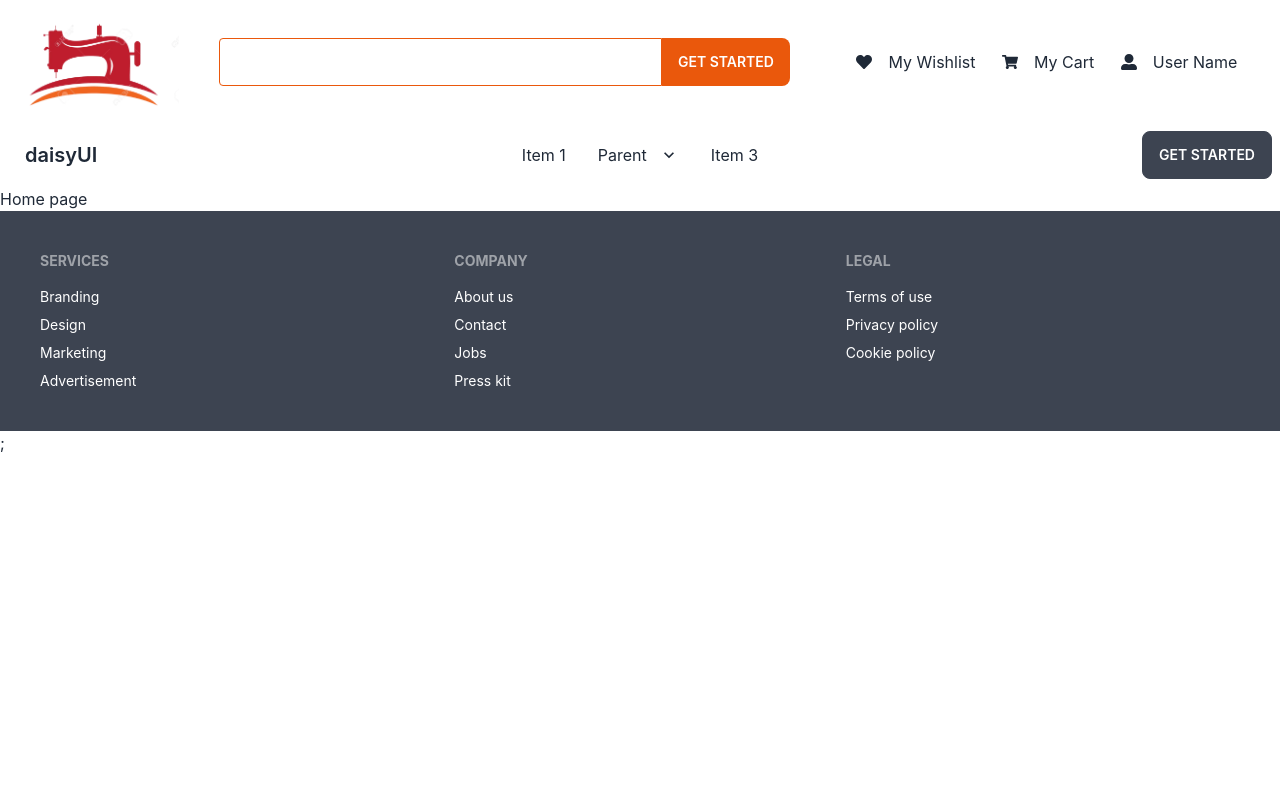
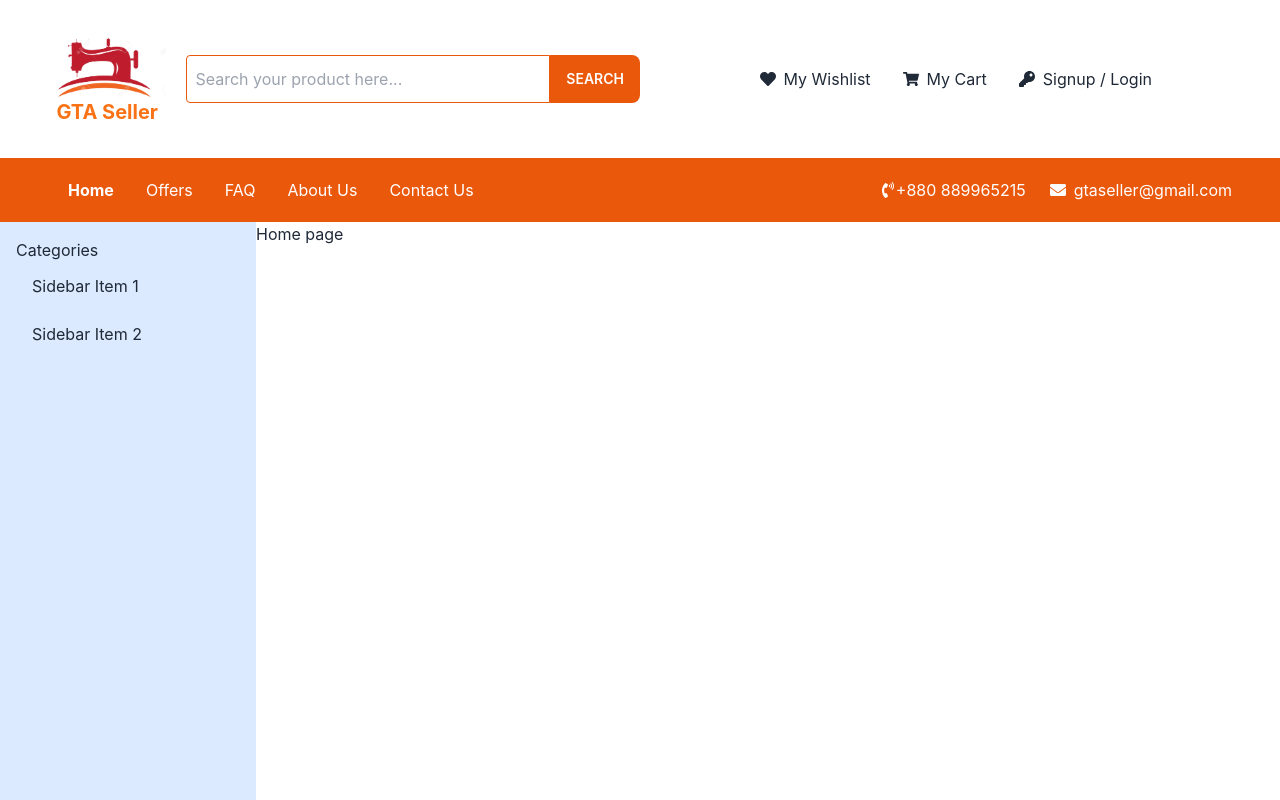
Before and after one commit to Shah-Md-Jihan/germents-accessories-seller-client, a React (Create React App) app: page / in a window 1280 px wide. Shown: the top 800 px of the page. Built offline with nearby package versions, Linux system fonts and the light colour scheme; no server answers.

Commit message:
dashboard layout and firebase authentication system installed

```diff
--- a/package.json
+++ b/package.json
@@ -7,6 +7,7 @@
     "@testing-library/react": "^13.4.0",
     "@testing-library/user-event": "^13.5.0",
     "daisyui": "^2.46.0",
+    "firebase": "^9.15.0",
     "react": "^18.2.0",
     "react-dom": "^18.2.0",
     "react-icons": "^4.7.1",
--- /dev/null
+++ b/src/Pages/Dashboard/Dashboard.js
@@ -0,0 +1,11 @@
+import React from "react";
+
+const Dashboard = () => {
+  return (
+    <div>
+      <h1 className="text-xl">Welcome to admin dashboard!</h1>
+    </div>
+  );
+};
+
+export default Dashboard;
--- /dev/null
+++ b/src/Pages/Login.js
@@ -0,0 +1,22 @@
+import React from "react";
+
+const Login = () => {
+  return (
+    <div>
+      <div className="card w-96 bg-base-100 shadow-xl">
+        <figure>
+          <img src="https://placeimg.com/400/225/arch" alt="Shoes" />
+        </figure>
+        <div className="card-body">
+          <h2 className="card-title">Shoes!</h2>
+          <p>If a dog chews shoes whose shoes does he choose?</p>
+          <div className="card-actions justify-end">
+            <button className="btn btn-primary">Buy Now</button>
+          </div>
+        </div>
+      </div>
+    </div>
+  );
+};
+
+export default Login;
--- /dev/null
+++ b/src/contexts/AuthProvider.js
@@ -0,0 +1,63 @@
+import { createContext, useEffect, useState } from "react";
+import {
+  createUserWithEmailAndPassword,
+  getAuth,
+  onAuthStateChanged,
+  signInWithEmailAndPassword,
+  signInWithPopup,
+  signOut,
+  updateProfile,
+} from "firebase/auth";
+import app from "../firebase/firebase.config";
+
+export const AuthContext = createContext();
+const auth = getAuth(app);
+
+const AuthProvider = ({ children }) => {
+  const [loader, setLoader] = useState(true);
+  const [user, setUser] = useState(null);
+
+  const createUser = (email, password) => {
+    setLoader(true);
+    return createUserWithEmailAndPassword(auth, email, password);
+  };
+
+  const login = (email, password) => {
+    setLoader(true);
+    return signInWithEmailAndPassword(auth, email, password);
+  };
+
+  const updateUser = (userInfo) => {
+    return updateProfile(auth.currentUser, userInfo);
+  };
+
+  const googleLogin = (provider) => {
+    return signInWithPopup(auth, provider);
+  };
+
+  const logOut = () => {
+    setLoader(true);
+    return signOut(auth);
+  };
+
+  useEffect(() => {
+    const unsubscribe = onAuthStateChanged(auth, (currentUser) => {
+      setUser(currentUser);
+      setLoader(false);
+    });
+    return () => unsubscribe();
+  }, []);
+
+  const authInfo = {
+    createUser,
+    login,
+    updateUser,
+    googleLogin,
+    logOut,
+    user,
+    loader,
+  };
+  return <AuthContext.Provider value={authInfo}>{children}</AuthContext.Provider>;
+};
+
+export default AuthProvider;
--- /dev/null
+++ b/src/firebase/firebase.config.js
@@ -0,0 +1,18 @@
+// Import the functions you need from the SDKs you need
+import { initializeApp } from "firebase/app";
+// TODO: Add SDKs for Firebase products that you want to use
+// https://firebase.google.com/docs/web/setup#available-libraries
+
+// Your web app's Firebase configuration
+const firebaseConfig = {
+  apiKey: process.env.REACT_APP_apiKey,
+  authDomain: process.env.REACT_APP_authDomain,
+  projectId: process.env.REACT_APP_projectId,
+  storageBucket: process.env.REACT_APP_storageBucket,
+  messagingSenderId: process.env.REACT_APP_messagingSenderId,
+  appId: process.env.REACT_APP_appId,
+};
+
+// Initialize Firebase
+const app = initializeApp(firebaseConfig);
+export default app;
--- a/src/index.js
+++ b/src/index.js
@@ -1,13 +1,16 @@
-import React from 'react';
-import ReactDOM from 'react-dom/client';
-import './index.css';
-import App from './App';
-import reportWebVitals from './reportWebVitals';
+import React from "react";
+import ReactDOM from "react-dom/client";
+import "./index.css";
+import App from "./App";
+import reportWebVitals from "./reportWebVitals";
+import AuthProvider from "./contexts/AuthProvider";
 
-const root = ReactDOM.createRoot(document.getElementById('root'));
+const root = ReactDOM.createRoot(document.getElementById("root"));
 root.render(
   <React.StrictMode>
-    <App />
+    <AuthProvider>
+      <App />
+    </AuthProvider>
   </React.StrictMode>
 );
 
--- a/src/layouts/Main.js
+++ b/src/layouts/Main.js
@@ -7,7 +7,27 @@ const Main = () => {
   return (
     <div>
       <Header></Header>
-      <Outlet></Outlet>
+
+      <div className="drawer drawer-mobile">
+        <input id="side_bar" type="checkbox" className="drawer-toggle" />
+        <div className="drawer-content">
+          {/* Page content here */}
+          <Outlet></Outlet>
+        </div>
+        <div className="drawer-side">
+          <label htmlFor="side_bar" className="drawer-overlay"></label>
+          <ul className="menu p-4 w-64 bg-blue-100 text-base-content">
+            <h1>Categories</h1>
+            <li>
+              <a>Sidebar Item 1</a>
+            </li>
+            <li>
+              <a>Sidebar Item 2</a>
+            </li>
+          </ul>
+        </div>
+      </div>
+
       <Footer></Footer>
     </div>
   );
--- a/src/shared/Navbar.js
+++ b/src/shared/Navbar.js
@@ -1,9 +1,35 @@
-import React from "react";
+import React, { useContext } from "react";
+import { FaEnvelope, FaPhoneVolume } from "react-icons/fa";
+import { Link } from "react-router-dom";
+import { AuthContext } from "../contexts/AuthProvider";
 
 const Navbar = () => {
+  const { user } = useContext(AuthContext);
+  console.log(user);
+  const menus = (
+    <React.Fragment>
+      <li>
+        <Link to={"/"} className="font-bold">
+          Home
+        </Link>
+      </li>
+      <li>
+        <a>Offers</a>
+      </li>
+      <li>
+        <a>FAQ</a>
+      </li>
+      <li>
+        <a>About Us</a>
+      </li>
+      <li>
+        <a>Contact Us</a>
+      </li>
+    </React.Fragment>
+  );
   return (
     <nav>
-      <div className="navbar bg-base-100">
+      <div className="navbar bg-orange-600 text-white lg:px-12">
         <div className="navbar-start">
           <div className="dropdown">
             <label tabIndex={0} className="btn btn-ghost lg:hidden">
@@ -11,61 +37,28 @@ const Navbar = () => {
                 <path strokeLinecap="round" strokeLinejoin="round" strokeWidth="2" d="M4 6h16M4 12h8m-8 6h16" />
               </svg>
             </label>
-            <ul tabIndex={0} className="menu menu-compact dropdown-content mt-3 p-2 shadow bg-base-100 rounded-box w-52">
-              <li>
-                <a>Item 1</a>
-              </li>
-              <li tabIndex={0}>
-                <a className="justify-between">
-                  Parent
-                  <svg className="fill-current" xmlns="http://www.w3.org/2000/svg" width="24" height="24" viewBox="0 0 24 24">
-                    <path d="M8.59,16.58L13.17,12L8.59,7.41L10,6L16,12L10,18L8.59,16.58Z" />
-                  </svg>
-                </a>
-                <ul className="p-2">
-                  <li>
-                    <a>Submenu 1</a>
-                  </li>
-                  <li>
-                    <a>Submenu 2</a>
-                  </li>
-                </ul>
-              </li>
-              <li>
-                <a>Item 3</a>
-              </li>
+            <ul tabIndex={0} className="menu menu-compact dropdown-content p-2 shadow bg-orange-600 rounded-0 w-52">
+              {menus}
             </ul>
           </div>
-          <a className="btn btn-ghost normal-case text-xl">daisyUI</a>
+
+          <div className="navbar-center hidden lg:flex lg:mr-auto">
+            <ul className="menu menu-horizontal px-1">{menus}</ul>
+          </div>
         </div>
-        <div className="navbar-center hidden lg:flex">
-          <ul className="menu menu-horizontal px-1">
-            <li>
-              <a>Item 1</a>
-            </li>
-            <li tabIndex={0}>
-              <a>
-                Parent
-                <svg className="fill-current" xmlns="http://www.w3.org/2000/svg" width="20" height="20" viewBox="0 0 24 24">
-                  <path d="M7.41,8.58L12,13.17L16.59,8.58L18,10L12,16L6,10L7.41,8.58Z" />
-                </svg>
-              </a>
-              <ul className="p-2">
-                <li>
-                  <a>Submenu 1</a>
-                </li>
-                <li>
-                  <a>Submenu 2</a>
-                </li>
-              </ul>
-            </li>
-            <li>
-              <a>Item 3</a>
-            </li>
-          </ul>
-        </div>
+
         <div className="navbar-end">
-          <a className="btn">Get started</a>
+          <label tabIndex={1} htmlFor="side_bar" className="btn btn-ghost lg:hidden">
+            <svg xmlns="http://www.w3.org/2000/svg" className="h-5 w-5" fill="none" viewBox="0 0 24 24" stroke="currentColor">
+              <path strokeLinecap="round" strokeLinejoin="round" strokeWidth="2" d="M4 6h16M4 12h8m-8 6h16" />
+            </svg>
+          </label>
+          <p className="lg:flex items-center hidden">
+            <FaPhoneVolume />
+            <span className="mr-6">+880 889965215</span>
+            <FaEnvelope />
+            <span className="ml-2">gtaseller@gmail.com</span>
+          </p>
         </div>
       </div>
     </nav>
--- a/src/shared/NavbarTop.js
+++ b/src/shared/NavbarTop.js
@@ -1,40 +1,56 @@
 import React from "react";
 import Logo from "../assets/images/logo/logo.png";
-import { FaHeart, FaShoppingCart, FaUserAlt } from "react-icons/fa";
+import { FaEnvelope, FaHeart, FaKey, FaPhoneVolume, FaSearch, FaShoppingCart, FaUserAlt } from "react-icons/fa";
+import { Link } from "react-router-dom";
 
 const NavbarTop = () => {
   return (
-    <div className="p-4 flex items-center">
+    <>
+      <p className="flex items-center justify-center pt-5 lg:hidden">
+        <FaPhoneVolume />
+        <span className="mr-6">+880 889965215</span>
+        <FaEnvelope />
+        <span className="ml-2">gtaseller@gmail.com</span>
+      </p>
+      <div className="grid lg:grid-cols-2 grid-cols-1 lg:px-12 py-8">
+        <div className="flex items-center">
           <div className="w-1/4">
-        <img src={Logo} className="w-full" alt="logo" />
+            <img src={Logo} className="" alt="logo" />
+            <p className="flex justify-center font-bold text-xl text-orange-500">GTA Seller</p>
           </div>
-
           <div className="w-full">
-        <div className="px-10 flex">
+            <div className="flex pl-5">
               <input
                 type="text"
                 className="border border-orange-600 py-1 px-2 rounded rounded-r-none focus:outline-none focus:border-red-600"
                 style={{ width: "100%" }}
+                placeholder="Search your product here..."
               />
-          <button className="btn rounded-l-none hover:bg-red-600 bg-orange-600 border-none">Get started</button>
+              <button className="btn rounded-l-none hover:bg-red-600 bg-orange-600 border-none">Search</button>
+            </div>
           </div>
         </div>
 
-      <div className="flex justify-evenly w-2/3">
-        <p className="flex m-0 items-center">
-          <FaHeart className="mr-4" />
+        <div className="flex justify-evenly lg:ml-auto pt-8 lg:pt-0">
+          <p className="flex lg:mr-8 items-center">
+            <FaHeart className="mr-2" />
             My Wishlist
           </p>
-        <p className="flex m-0 items-center">
-          <FaShoppingCart className="mr-4" />
+          <p className="flex lg:mr-8 items-center">
+            <FaShoppingCart className="mr-2" />
             My Cart
           </p>
-        <p className="flex m-0 items-center">
-          <FaUserAlt className="mr-4" />
+          {/* <p className="flex lg:mr-20 items-center">
+            <FaUserAlt className="mr-2" />
             User Name
+          </p> */}
+          <p className="flex lg:mr-20 items-center">
+            <FaKey className="mr-2" />
+            <Link to={"/login"}>Signup / Login</Link>
           </p>
         </div>
       </div>
+    </>
   );
 };
 
```
Also changed, not shown: src/Routes/Routes.js (+17 -0 lines), src/layouts/DashboardLayouts.js (added, +33 -0 lines), 1 other file (tests, documents, lock files or other folders). Lines whose indentation alone changed are shown as unchanged.
